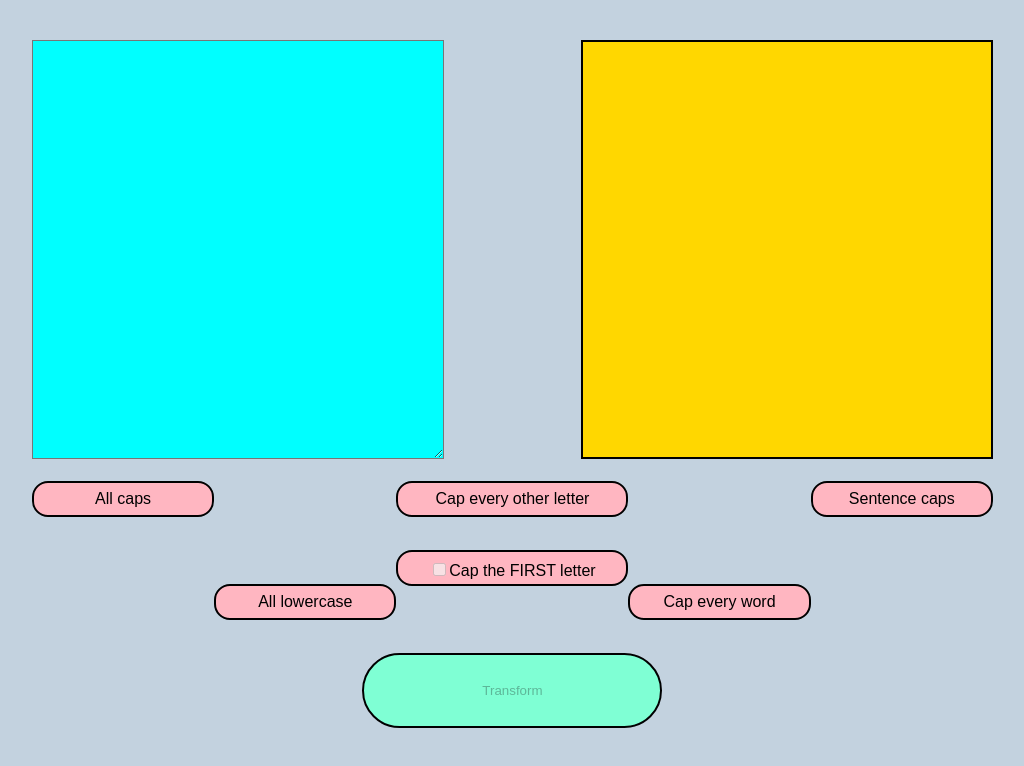
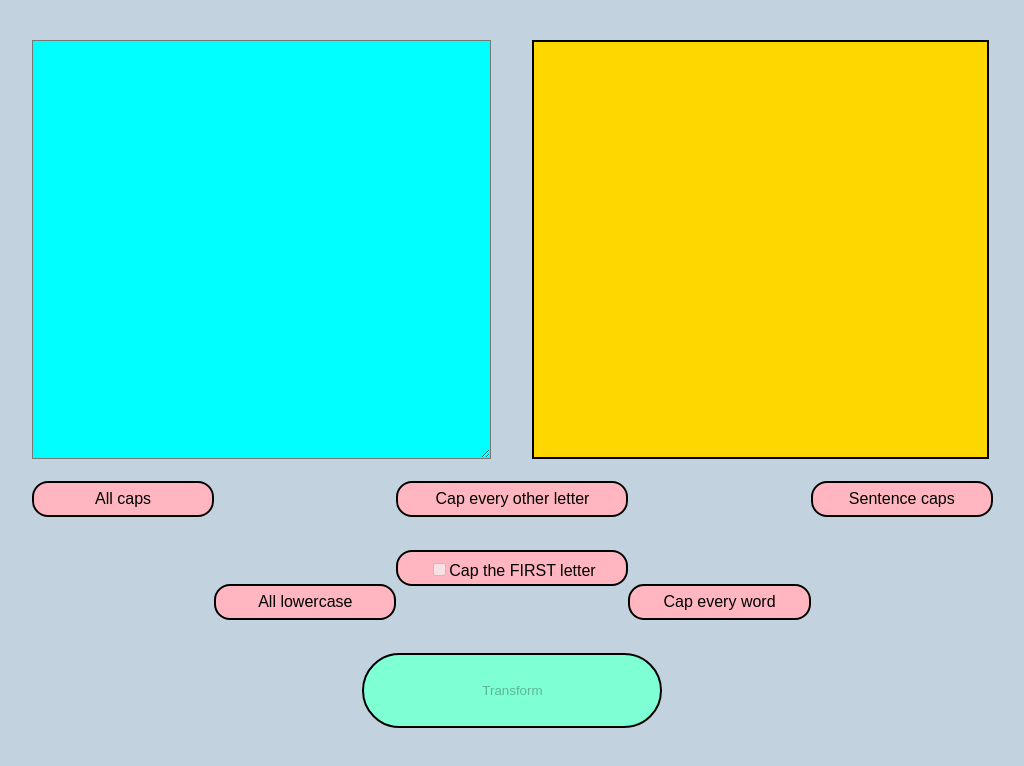
Before and after one commit to letmeeatbrioche/capitalization-app, a Next.js app: page / in a window 1280 px wide. Shown: the top 766 px of the page, without its empty margins (128-1152 px from the left). Built offline with nearby package versions, Linux system fonts and the light colour scheme.

Commit message:
Set input and result sizes

```diff
--- a/src/app/globals.css
+++ b/src/app/globals.css
@@ -70,28 +70,32 @@ body {
    display: grid;
    grid-template-columns: repeat(7, 14.3%);
    grid-template-rows: 3fr 3% 1fr 1fr;
+   height: 100%;
+   width: 100%;
    /* margin-bottom: 0; */
    /* padding: 10px; */
    /* padding-bottom: 0; */
    /* gap: 10px; */
-   height: 100%;
    /* border: 1px skyblue solid; */
-   width: 100%;
  }
 
  .user-input {
    background-color: cyan;
    grid-column: 1 / span 3;
-   /* width: 450px; */
+   width: 110%;
  }
 
  .result {
    background-color: gold;
    grid-column: 5 / span 3;
+   border: 2px solid black;
+   right: 49px;
+   position: relative;
+   width: 110%;
+   /* padding-right: 49px; */
    /* grid-column-start: 5; */
    /* grid-column-end: 8; */
    /* width: 450px; */
-   border: 2px solid black;
    /* justify-self: end; */
  }
 
```
